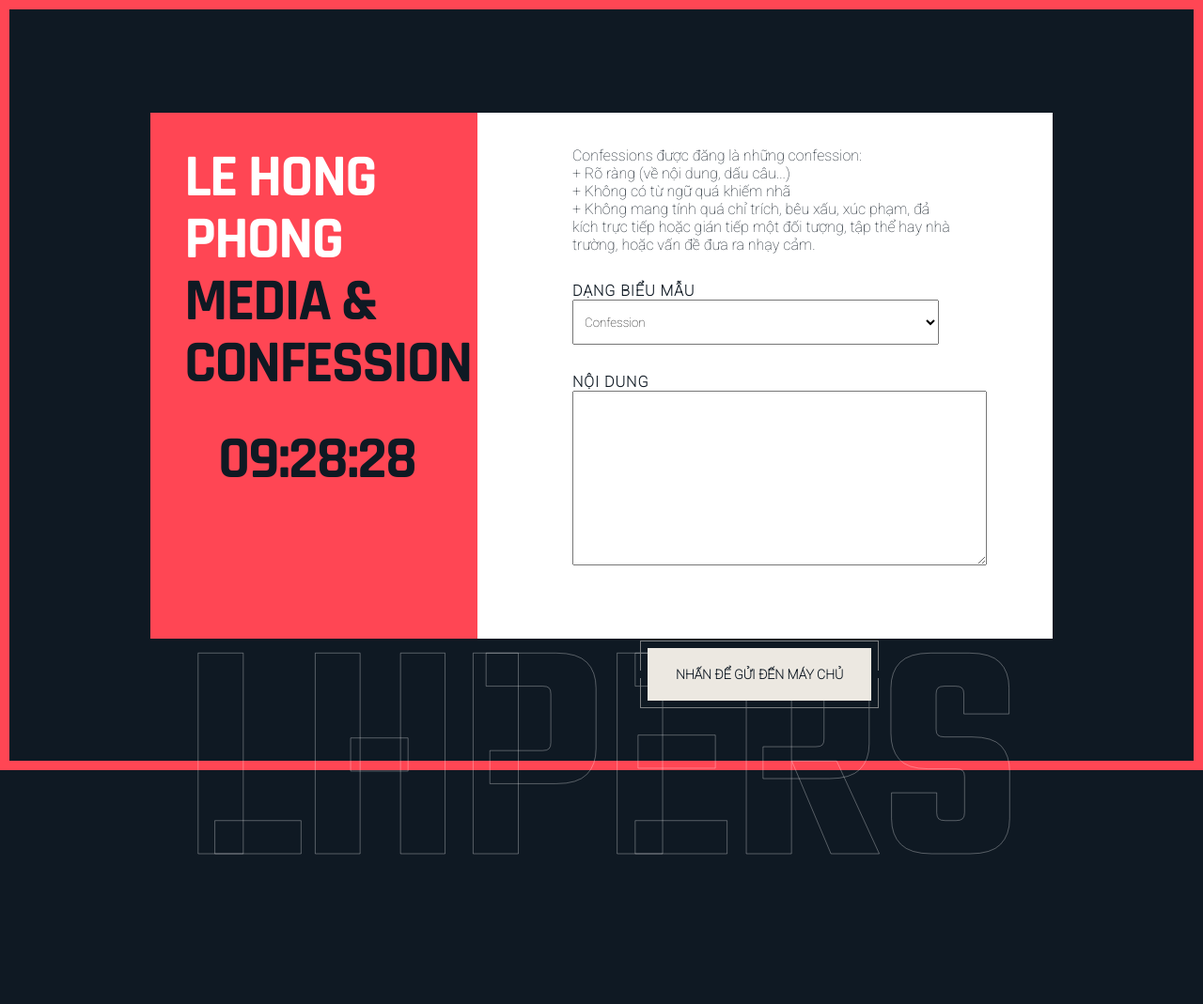
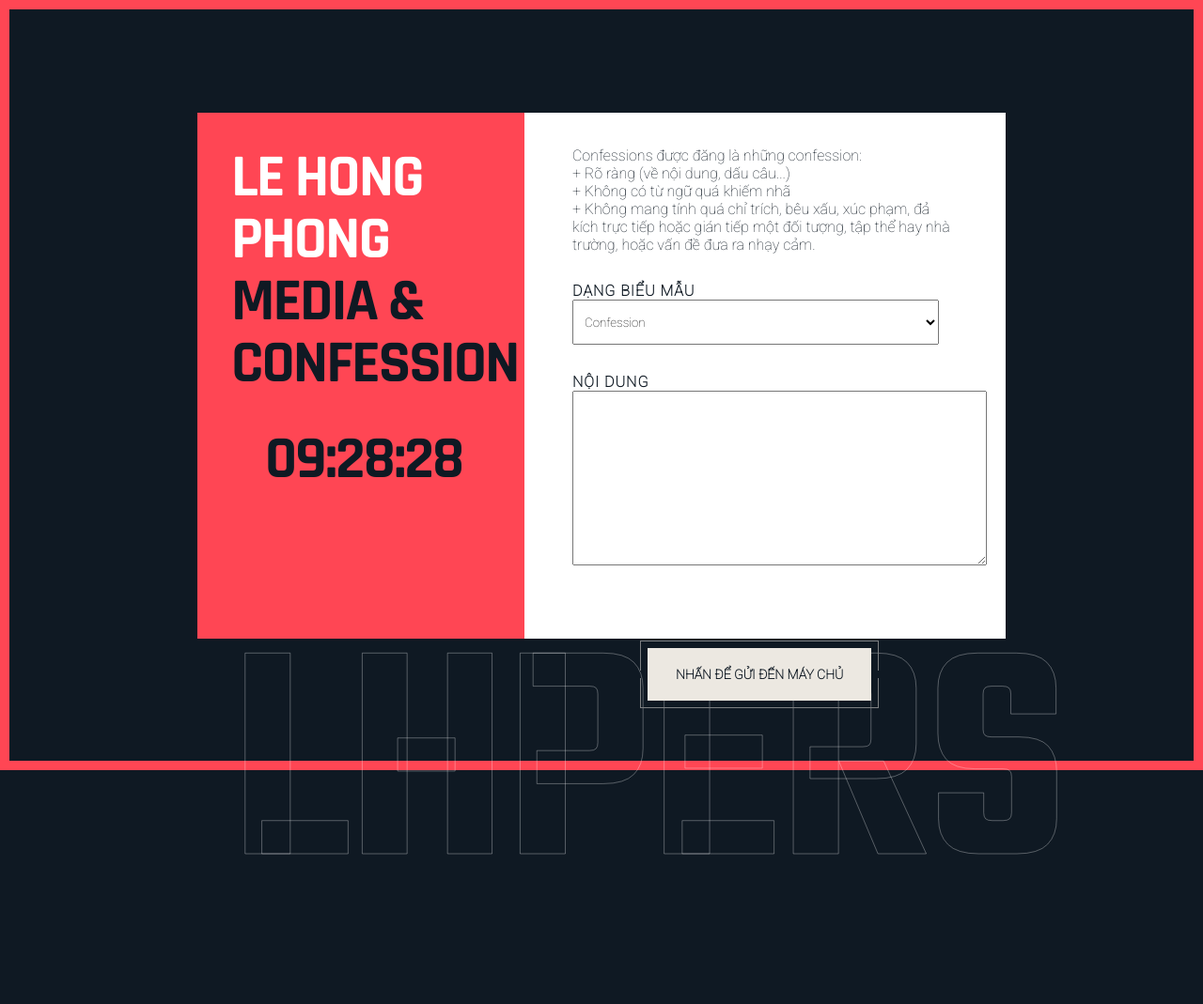
Before and after one commit to kademy-software/we-are-lhp-cfs, a plain HTML site: page index.html in a window 1280 px wide. Shown: the whole page at 94% size. Drawn offline with Linux system fonts and the light colour scheme.

Commit message:
Update style.css

```diff
--- a/style.css
+++ b/style.css
@@ -22,7 +22,7 @@ body {
   -ms-transform: translate(-50%, -50%);
   transform: translate(-50%, -50%);
   margin: 0;
-  width: 960px;
+  width: 860px;
   height: 560px;
   background-color: white;
 }
```
